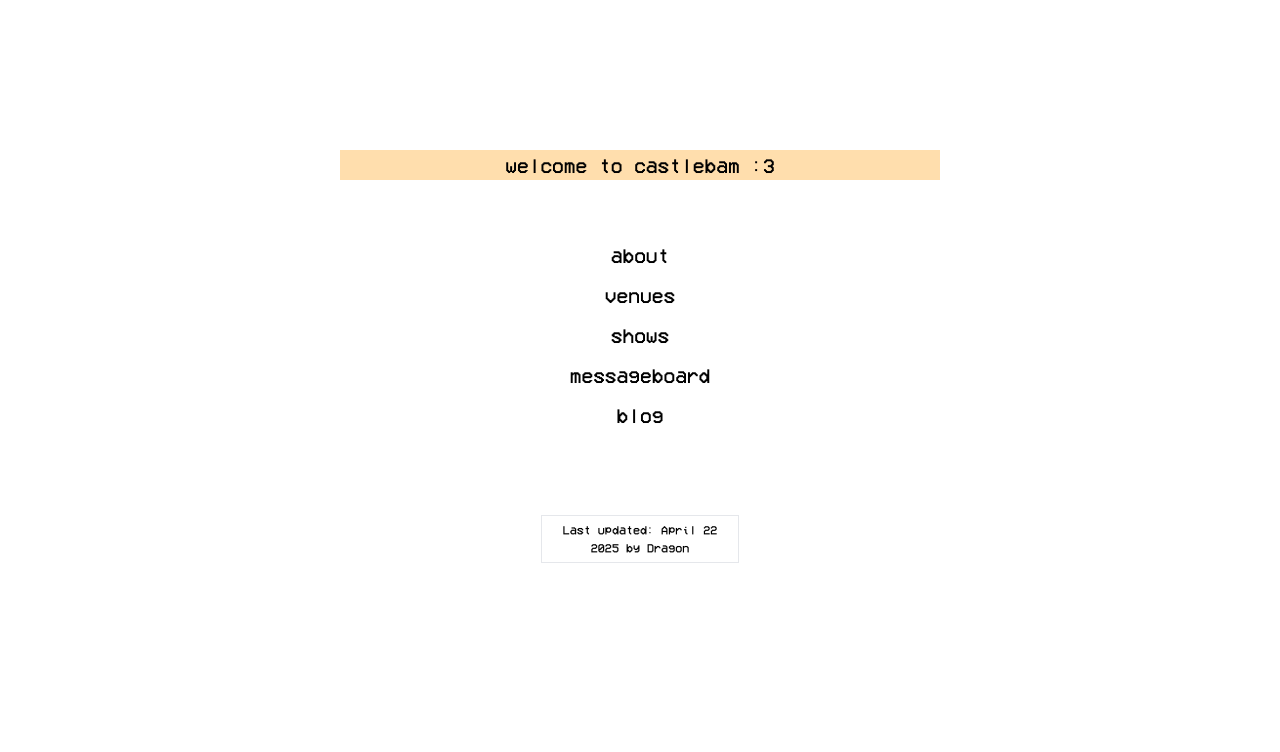
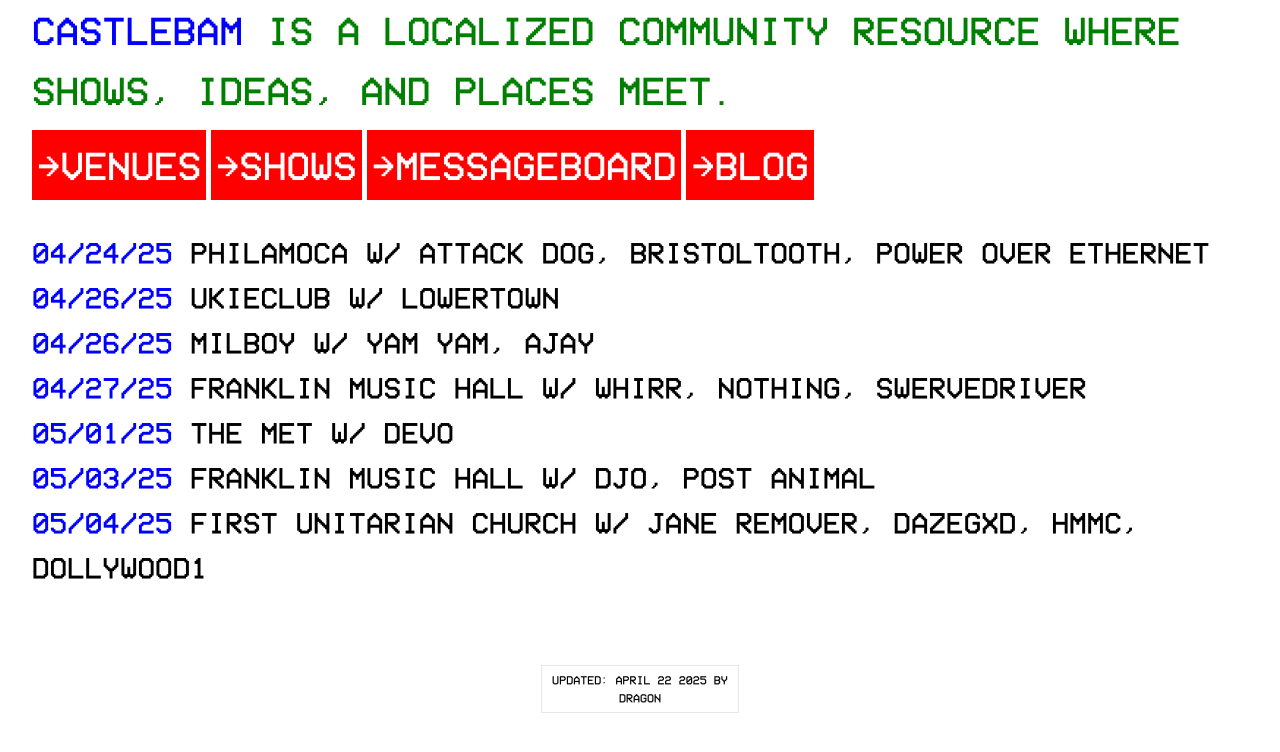
Before and after one commit to bug-sam/castlebam, a Next.js app: page /home in a window 1280 px wide. Shown: the top 752 px of the page. Built offline with nearby package versions, Linux system fonts and the light colour scheme.

Commit message:
I went for a very VHS- color coded styling. Gave some bones to the home page and the venue submission page. My idea of having each venue being rocks is really close. I need Bam to show me how to grab the submissions from the database to make them rocks.

```diff
--- a/app/home/page.tsx
+++ b/app/home/page.tsx
@@ -4,20 +4,31 @@
   return (
     <div id="main1">
 
-        <div id="heading">
-            <h2>welcome to castlebam :3</h2>
+<div id="heading">
+  <p><span style={{ color: 'blue' }}>CASTLEBAM</span> <span style={{ color: 'green' }}>IS A LOCALIZED COMMUNITY RESOURCE WHERE SHOWS, IDEAS, AND PLACES MEET.</span></p>
+</div>
+
+        <div id="nav-container">
+        <Link href="/venues" className="link">→VENUES</Link>
+        <Link href="/shows" className="link">→SHOWS</Link>
+        <Link href="/messageboard" className="link">→MESSAGEBOARD</Link>
+        <Link href="/blog" className="link">→BLOG</Link>
         </div>
 
-      <div id="nav-container">
-        <Link href="/about" className="link">about</Link>
-        <Link href="/venues" className="link">venues</Link>
-        <Link href="/shows" className="link">shows</Link>
-        <Link href="/messageboard" className="link">messageboard</Link>
-        <Link href="/blog" className="link">blog</Link>
-      </div>
+        <div id="main2">
+          <ol>
+          <li><span style={{ color: 'blue' }}>04/24/25</span>  PHILAMOCA W/ ATTACK DOG, BRISTOLTOOTH, POWER OVER ETHERNET</li>
+          <li><span style={{ color: 'blue' }}>04/26/25</span>  UKIECLUB W/ LOWERTOWN</li>
+          <li><span style={{ color: 'blue' }}>04/26/25</span>  MILBOY W/ YAM YAM, AJAY</li>
+          <li><span style={{ color: 'blue' }}>04/27/25</span>  FRANKLIN MUSIC HALL W/ WHIRR, NOTHING, SWERVEDRIVER</li>
+          <li><span style={{ color: 'blue' }}>05/01/25</span>  THE MET W/ DEVO</li>
+          <li><span style={{ color: 'blue' }}>05/03/25</span>  FRANKLIN MUSIC HALL W/ DJO, POST ANIMAL</li>
+          <li><span style={{ color: 'blue' }}>05/04/25</span>  FIRST UNITARIAN CHURCH W/ JANE REMOVER, DAZEGXD, HMMC, DOLLYWOOD1</li>
 
+          </ol>
+        </div>
       <div id="last_updated">
-        <p>Last updated: April 22 2025 by Dragon</p>
+        <p>UPDATED: APRIL 22 2025 BY DRAGON</p>
       </div>
 
     </div>
--- a/app/page.tsx
+++ b/app/page.tsx
@@ -9,23 +9,12 @@
   const handleEnter = () => {
     router.push("/home"); // Redirect to the second page
   };
-
   return (
-    <div id="main1" className="bg-white text-black font-[Courier New], Courier, monospace">
-      <div id="the-top" className="text-center">
-        {/* <h1 className="mb-6">castlebam</h1> */}
-        {/* <button onClick={handleEnter} className="cursor-pointer">
-          <Image
-            src="/156df381ba406c228cf39a977d78c0f6.gif"
-            alt="Click to Enter"
-            width={400}
-            height={400}
-            className="rounded-lg hover:scale-105 transition-transform duration-300"
-          />
-        </button> */}
-      <button onClick={handleEnter} className="cursor-pointer">
+    <div id="main1">
+      <div className="text-center">
+      <button onClick={handleEnter} className="cursor-pointer" style={{ border: 'none', padding: 0, background: 'transparent' }}>
           <a className="imgtxt">
-          <img src="castleBamFirst.png" alt="Click to Enter"/>
+          <img src="castleBamFirst.png" alt="Click to Enter" className="castle-image"/>
           <span>enter</span>
         </a>
       </button>
--- a/app/venues/page.tsx
+++ b/app/venues/page.tsx
@@ -71,7 +71,7 @@
                 className="rock-button"
                 onClick={() => toggleVenue(venue.id)}
               >
-                <img src="rock.png" alt="Venue Rock" />
+                <img src="rock.png"/>
               </button>
 
               {/* Venue Details */}
--- a/components/forms/VenueForm.tsx
+++ b/components/forms/VenueForm.tsx
@@ -21,23 +21,23 @@
     return (
         <form action={submitVenue}>
             <div>
-                <label htmlFor="name">Venue Name</label>
+                <label htmlFor="name">VENUE NAME</label>
                 <input id="name" name="name" placeholder="" />
             </div>
             <div>
-                <label htmlFor="instagram">Instagram</label>
+                <label htmlFor="instagram">INSTAGRAM</label>
                 <input id="instagram" name="instagram" type="" />
             </div>
             <div>
-                <label htmlFor="location">Location</label>
+                <label htmlFor="location">LOCATION</label>
                 <input id="location" name="location" type="" />
             </div>
             <div>
-                <label htmlFor="isAllAges">Is this venue an all ages venue?</label>
+                <label htmlFor="isAllAges">IS THIS VENUE AN ALL AGES VENUE?</label>
                 <input id="isAllAges" name="isAllAges" type="" />
             </div>
             <div>
-                <label htmlFor="isDefunct">Is this venue defunct?</label>
+                <label htmlFor="isDefunct">IS THIS VENUE DEFUNCT?</label>
                 <input id="isDefunct" name="isDefunct" type="" />
             </div>
             <Controller
@@ -45,14 +45,14 @@
                 name="venueType"
                 render={({field: { onChange }}) => (
                     <Dropdown
-                        label="What kind of Venue is this?"
+                        label="TYPE OF VENUE?"
                         options={venueTypes}
                         onSelect={onChange}
                     />
                 )}
             />
             <div>
-                <label htmlFor="description">Write a short description for this venue:</label>
+                <label htmlFor="description">WRITE A SHORT DESCRIPTION OF THE VENUE:</label>
                 <input id="description" name="description" type="text" />
             </div>
             <button type="submit">Submit</button>
--- a/styles/globals.css
+++ b/styles/globals.css
@@ -33,11 +33,11 @@
 
 /* Main containers */
 #main1 {
-  font-size: 20px;
+  font-size: 40px;
   text-align: left;
   margin: 0 auto;
-  width: 600px;
-  height: 500px;
+  width: 95%;
+  height: 100%;
   position: absolute;
   top: 50%;
   left: 50%;
@@ -45,21 +45,14 @@
   transform: translate(-50%, -50%);
 }
 
-#heading{
-  text-align: center;
-  background-color: navajowhite;
+#main2{
+  font-size: 30px;
+  margin-top: 30px;
 }
 
-#nav-container {
-  font-size: 18px;
-  text-align: center;
-  margin: 0 auto;
-  width: 600px;
-  margin-top: 50px;
-  padding: 5px;
-  display: flex;
-  flex-direction: column; /* Stacks links vertically */
-  align-items: center;
+#heading{
+  text-align: left;
+  color: blue;
 }
 
 
@@ -73,33 +66,31 @@
   width: 198px;
 }
 
+#nav-container{
+  margin-top:10px;
+}
+
 a.link {
   display: inline-block;
-  vertical-align: middle;
-  font-size: 20px;
+  color: white;
+  background-color: red;
+  vertical-align: left;
+  font-size: 40px;
   padding: 5px;
+  width: auto; /* Ensure it's not taking up extra width */
 }
 
 a.link:link {
-  color: black;
-  text-decoration: none;
-}
-
-a.link:visited {
-  color: red;
+  color: white;
+  margin-right: 5px;;
   text-decoration: none;
 }
 
 a.link:hover {
-  color: red;
+  color: black;
   text-decoration: none;
-  -webkit-transform: scale(1.2);
-  transform: scale(1.2);
-}
-
-a.link:active {
-  color: red;
-  text-decoration: none;
+  -webkit-transform: scale(1.1);
+  transform: scale(1.1);
 }
 
 .imgtxt {
@@ -120,6 +111,11 @@
 }
 .imgtxt:hover span, .imgtxt:focus span {
   opacity: 1;
+}
+
+.imgtxt {
+  margin-top: 30%;
+  border: none;
 }
 
 form {
```
